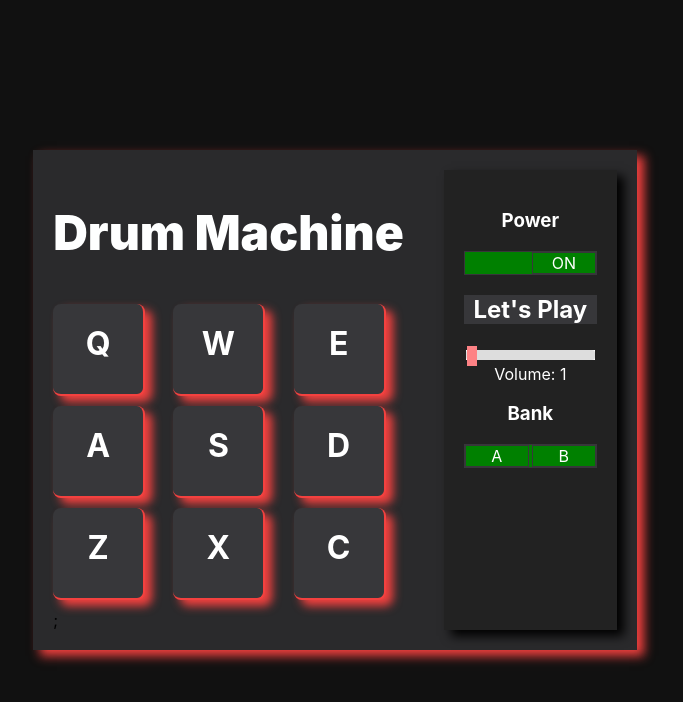
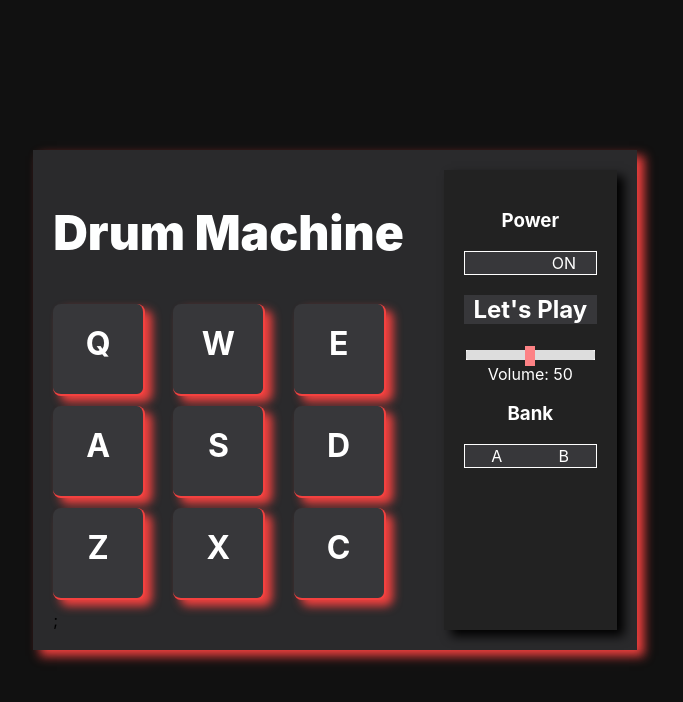
Before and after one commit to Stryyder/drum-machine, a React (Create React App) app: page / in a window 1280 px wide. Shown: the top 702 px of the page, without its empty margins (305-988 px from the left). Built offline with nearby package versions, Linux system fonts and the light colour scheme.

Commit message:
volume slider

```diff
--- a/src/App.css
+++ b/src/App.css
@@ -110,9 +110,9 @@ h2 {
   grid-template-columns: 1fr 1fr;
   grid-gap: 3px;
   justify-items: stretch;
-  border: 1px solid var(--dark-color-offset);
+  border: 1px solid white;
   cursor: pointer;
-  background-color: green;
+  background-color: var(--dark-color-offset);
 }
 
 .optionToggleItem {
--- a/src/Controls.js
+++ b/src/Controls.js
@@ -4,7 +4,8 @@ class Controls extends Component {
   constructor(props) {
     super(props);
     this.state = {
-      volume: "1"
+      volume: "0.5",
+      volumeDisplay: "50"
     };
   }
 
@@ -22,10 +23,13 @@ class Controls extends Component {
   };
 
   handleVolume = event => {
-    this.setState({ volume: event.target.value });
-    /*document
+    this.setState({
+      volume: event.target.value,
+      volumeDisplay: Math.round(event.target.value * 100)
+    });
+    document
       .querySelectorAll("audio")
-      .forEach(a => (a.volume = this.state.volume));*/
+      .forEach(a => (a.volume = event.target.value));
   };
 
   render() {
@@ -58,13 +62,13 @@ class Controls extends Component {
             id="volume"
             type="range"
             min="0"
-            max="100"
-            step="1"
+            max="1"
+            step="0.01"
             value={this.state.volume}
             onChange={this.handleVolume}
           />
           <br />
-          <label htmlFor="volume">Volume: {this.state.volume}</label>
+          <label htmlFor="volume">Volume: {this.state.volumeDisplay}</label>
         </div>
 
         <h3>Bank</h3>
```
